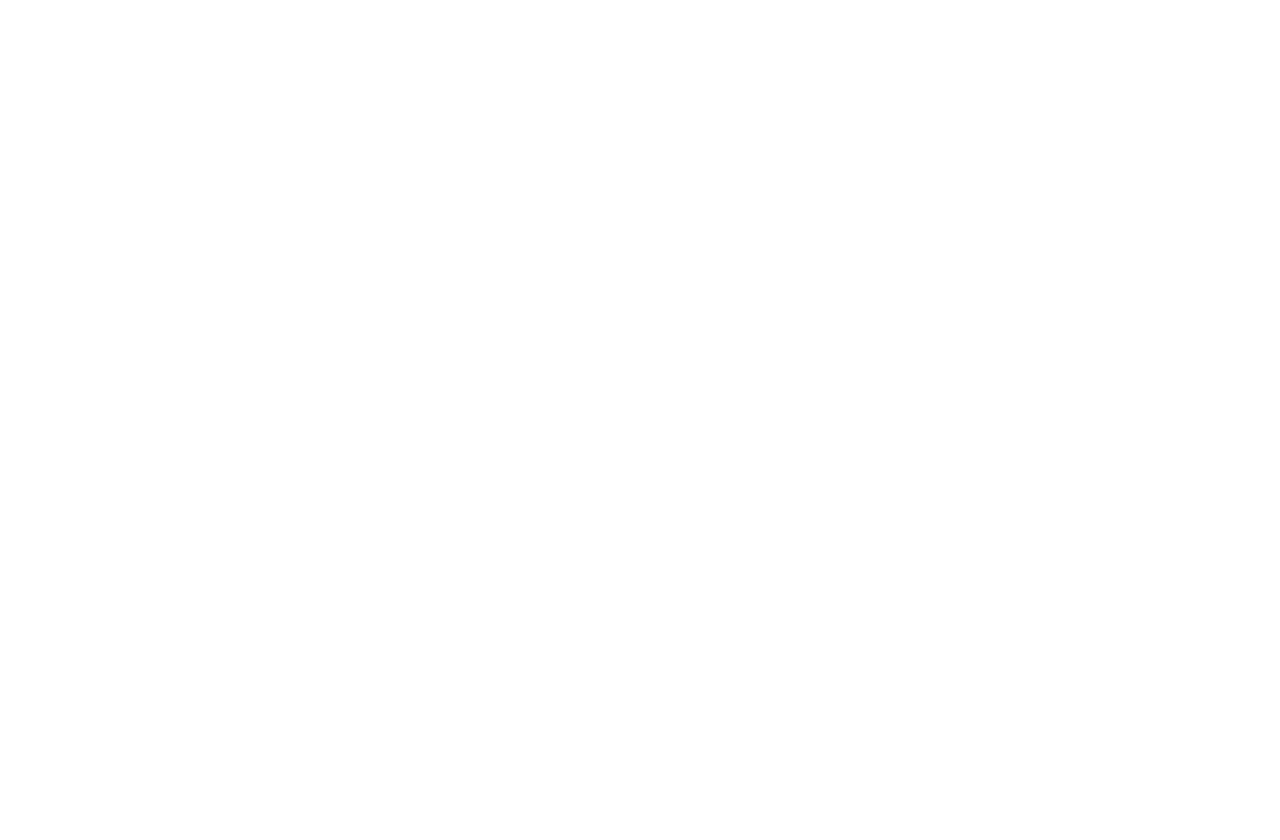
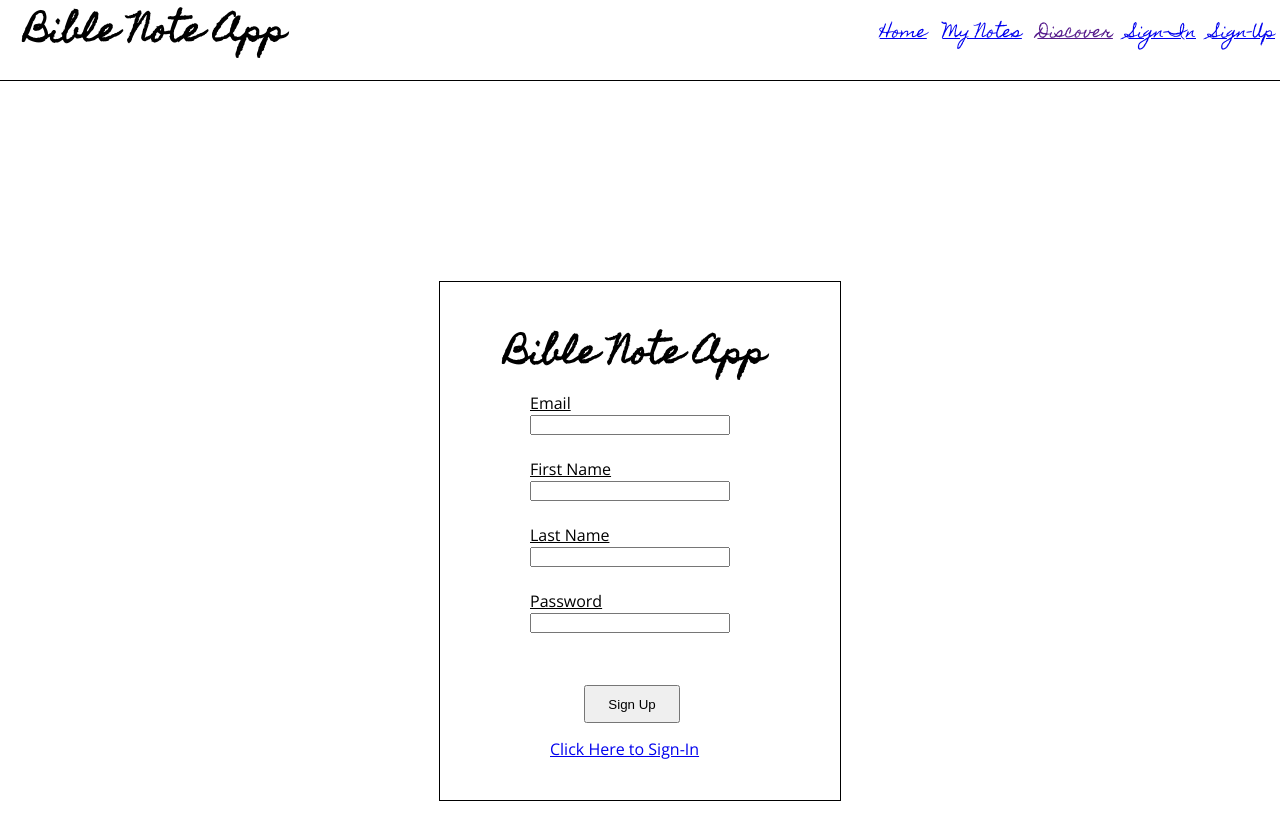
Before and after one commit to jnewby91/bibleNoteTakingApp, a website: page public/sign_up.html in a window 1280 px wide. Before the commit the page ends 800 px from the top, so only its background shows below. Drawn offline with nearby package versions, Linux system fonts and the light colour scheme.

Commit message:
Adds more CSS to pages

```diff
--- a/public/main.css
+++ b/public/main.css
@@ -87,13 +87,25 @@ th {
     /* margin: 0px 0px 0px 0px; */
 }
 
-.sign_in {
-    height: 300px;
+.sign_up {
     width: 20%;
     border: 1px solid #000;
     margin: 200px auto;
     padding: 40px;
 }
+.sign_up label{
+    text-decoration-line: underline;
+    line-height: 1.5;
+}
+
+
+.sign_in {
+    width: 25%;
+    border: 1px solid #000;
+    margin: 200px auto;
+    padding: 40px;
+}
+
 
 .sign_in label{
     text-decoration-line: underline;
--- a/public/sign_up.html
+++ b/public/sign_up.html
@@ -0,0 +1,42 @@
+<html lang="en">
+    <head>
+        <meta charset="UTF-8">
+        <meta name="viewport" content="width=device-width, initial-scale=1.0">
+        <meta http-equiv="X-UA-Compatible" content="ie=edge">
+        <link rel="stylesheet" href="main.css">
+        <link href="https://fonts.googleapis.com/css?family=Homemade+Apple|Open+Sans" rel="stylesheet">
+        <title>Sign Up</title>
+    </head>
+    <body>
+        <header>
+                <h1>Bible Note App</h1>
+                <ul>
+                    <li><a href="./index.html">Home</a></li>
+                    <li><a href="./my_notes.html">My Notes</a></li>
+                    <li><a href="">Discover</a></li>
+                    <li><a href="./sign_in.html">Sign-In</a></li>
+                    <li><a href="./sign_up.html">Sign-Up</a></li>
+                </ul>
+            </header>
+        <div class="sign_in">
+            <h1>Bible Note App</h1>
+            <form action="">
+                <label for="email">Email </label>
+                <input type="email" name="signIn" id="">
+                <br>
+                <label for="firstName">First Name</label>
+                <input type="text" name="firstName" id="">
+                <br>
+                <label for="lastName">Last Name</label>
+                <input type="text" name="lastName" id="">
+                <br>
+                <label for="password">Password </label>
+                <input type="password" name="signIn" id="">
+                <br>
+                <button type="submit">Sign Up</button>
+            </form>
+            <a href="./sign_in.html">Click Here to Sign-In</a>
+        </div>
+
+    </body>
+</html>
```
Also changed, not shown: public/index.html (+1 -1 lines).
